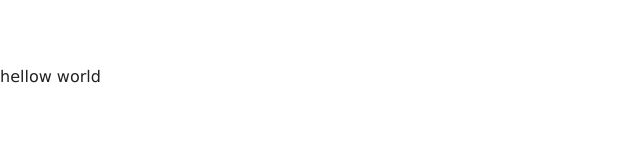
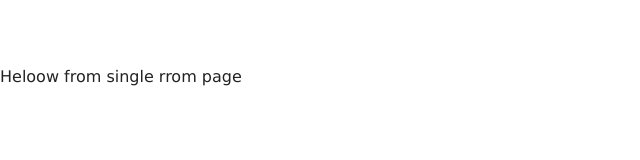
Before and after one commit to gabhat1994/hotel-reservation--system, a React (Create React App) app in the folder frontend/: page /rooms/1 in a window 1280 px wide. Shown: the top 160 px of the page, without its empty margins (0-640 px from the left). Built offline with nearby package versions, Linux system fonts and the light colour scheme.

Commit message:
react router setup

```diff
--- a/frontend/src/App.js
+++ b/frontend/src/App.js
@@ -1,8 +1,22 @@
 import React from "react";
-import './App.css';
+import "./App.css";
+import { Route, Switch } from "react-router-dom";
+import Home from "../src/pages/Home";
+import Rooms from "../src/pages/Rooms";
+import Error from "../src/pages/Error";
+import SingleRoom from "../src/pages/SingleRoom";
 
 function App() {
-  return <>hellow world</>;
+  return (
+    <>
+      <Switch>
+        <Route path="/" component={Home} exact />
+        <Route path="/rooms/" component={Rooms} exact />
+        <Route path="/rooms/:slug" component={SingleRoom} exact />
+        <Route component={Error} />
+      </Switch>
+    </>
+  );
 }
 
 export default App;
--- a/frontend/src/index.js
+++ b/frontend/src/index.js
@@ -1,14 +1,17 @@
-import React from 'react';
-import ReactDOM from 'react-dom';
+import React from "react";
+import ReactDOM from "react-dom";
 //import './index.css';
-import App from './App';
-import * as serviceWorker from './serviceWorker';
+import App from "./App";
+import * as serviceWorker from "./serviceWorker";
+import { BrowserRouter } from "react-router-dom";
 
 ReactDOM.render(
   <React.StrictMode>
-    <App />
+    <BrowserRouter>
+      <App />
+    </BrowserRouter>
   </React.StrictMode>,
-  document.getElementById('root')
+  document.getElementById("root")
 );
 
 // If you want your app to work offline and load faster, you can change
--- /dev/null
+++ b/frontend/src/pages/Error.js
@@ -0,0 +1,5 @@
+import React from "react";
+
+export default function Error() {
+  return <div>hello frtom error page</div>;
+}
--- /dev/null
+++ b/frontend/src/pages/Home.js
@@ -0,0 +1,9 @@
+import React from 'react'
+import { NavLink} from "react-router-dom"
+export default function hello() {
+    return (
+        <div>
+            hello from home page
+        </div>
+    )
+}
--- /dev/null
+++ b/frontend/src/pages/Rooms.js
@@ -0,0 +1,9 @@
+import React from 'react'
+
+export default function Rooms() {
+    return (
+        <div>
+            helloe form Rooms page
+        </div>
+    )
+}
--- /dev/null
+++ b/frontend/src/pages/SingleRoom.js
@@ -0,0 +1,9 @@
+import React from 'react'
+
+export default function SingleRoom() {
+    return (
+        <div>
+            Heloow from single rrom page
+        </div>
+    )
+}
```
